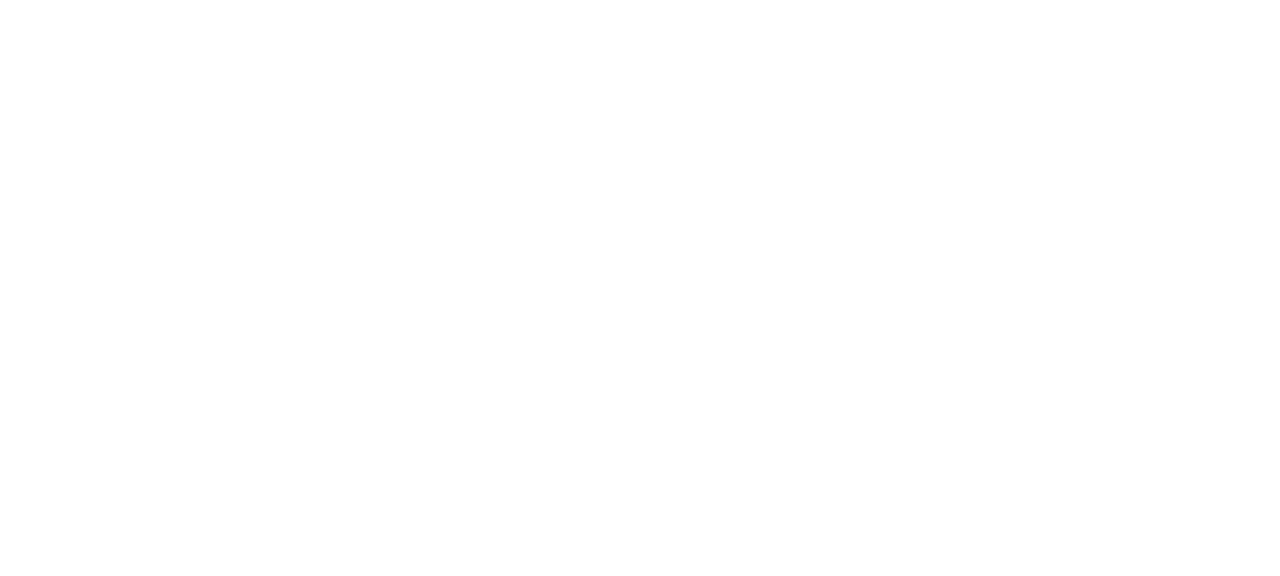
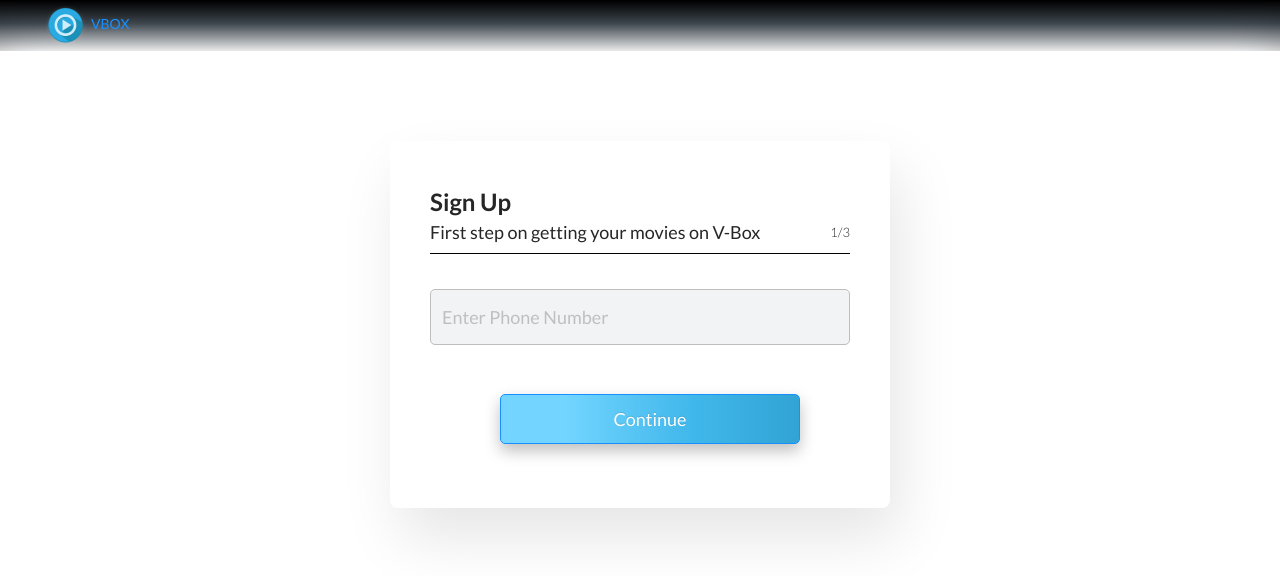
Before and after one commit to Clintjeez/v-box_producer, a React (Create React App) app: page /signup in a window 1280 px wide. Shown: the top 576 px of the page. Built offline with nearby package versions, Linux system fonts and the light colour scheme.

Commit message:
auth Ui updates

```diff
--- a/src/App.js
+++ b/src/App.js
@@ -16,7 +16,7 @@
           <Route exact path="/">
             <LandingPage />
           </Route>
-          <Route path="/login">
+          <Route path="/">
             <Auth />
           </Route>
         </Switch>
--- a/src/views/OnboardingPages/Auth.js
+++ b/src/views/OnboardingPages/Auth.js
@@ -2,6 +2,7 @@
 import { BrowserRouter as Router, Route, Switch } from "react-router-dom";
 import TopHeader from "./TopHeader";
 import Login from "./Login";
+import Signup from "./Signup";
 
 const Auth = () => {
   return (
@@ -9,7 +10,8 @@
       <TopHeader />
       <Router>
         <Switch>
-          <Route path="/" component={Login} />
+          <Route exact path="/login" component={Login} />
+          <Route exact path="/signup" component={Signup} />
         </Switch>
       </Router>
     </>
--- a/src/views/OnboardingPages/Login.js
+++ b/src/views/OnboardingPages/Login.js
@@ -9,8 +9,7 @@
   return (
     <div className="login">
       <section className="login-body">
-        <div className="container ">
-          <div className="d-flex">
+        <div className="container d-flex">
           <div className="form-wrapper">
             <div className="form-header">
               <p>Hi,</p>
@@ -45,10 +44,7 @@
                   },
                 ]}
               >
-                  <Input.Password
-                    placeholder="Password"
-                    className="auth-input"
-                  />
+                <Input.Password placeholder="Password" className="auth-input" />
               </Form.Item>
 
               <Form.Item name="remember" valuePropName="checked">
@@ -71,9 +67,9 @@
             </Link>
           </div>
           <p className="link-txt">
-              New to V-BOX? <Link to="/"> Sign up </Link> to upload your movies
+            New to V-BOX? <Link to="/signup"> Sign up </Link> to upload your
+            movies
           </p>
-          </div>
         </div>
       </section>
     </div>
--- /dev/null
+++ b/src/views/OnboardingPages/Signup.js
@@ -0,0 +1,64 @@
+import React from "react";
+import { Link } from "react-router-dom";
+import { Form, Input, Button, Checkbox } from "antd";
+
+import "./styles/Signup.scss";
+
+const Signup = () => {
+  return (
+    <div className="signup">
+      <div className="container d-flex">
+        <div className="form-wrapper">
+          <div className="form-header">
+            <div className="header-txt">
+              <h3>Sign Up</h3>
+              <p>First step on getting your movies on V-Box</p>
+            </div>
+            <div className="header-steps">
+              <p>1/3</p>
+            </div>
+          </div>
+          <Form
+            className="form-group"
+            name="login"
+            initialValues={{
+              remember: true,
+            }}
+            autoComplete="on"
+          >
+            <Form.Item
+              name="phone"
+              rules={[
+                {
+                  required: true,
+                  message: "Please input your phone number!",
+                },
+              ]}
+            >
+              <Input
+                className="auth-input"
+                style={{
+                  width: "100%",
+                }}
+                placeholder="Enter Phone Number"
+              />
+            </Form.Item>
+
+            <Form.Item
+              wrapperCol={{
+                offset: 4,
+                span: 12,
+              }}
+            >
+              <Button type="primary" htmlType="submit" className="auth-btn">
+                Continue
+              </Button>
+            </Form.Item>
+          </Form>
+        </div>
+      </div>
+    </div>
+  );
+};
+
+export default Signup;
--- /dev/null
+++ b/src/views/OnboardingPages/styles/Signup.scss
@@ -0,0 +1,84 @@
+.signup {
+  text-align: center;
+  padding: 40px;
+  .d-flex {
+    display: flex;
+    flex-direction: column;
+    align-items: center;
+  }
+  .form-wrapper {
+    width: 500px;
+    margin: 50px 0px;
+    padding: 40px;
+    box-shadow: 10px 30px 60px rgba(0, 0, 0, 0.1);
+    border-radius: 8px;
+
+    .form-header {
+      text-align: left;
+      border-bottom: #000000 solid 1px;
+      margin-bottom: 20px;
+      padding-bottom: 10px;
+      display: flex;
+      justify-content: space-between;
+      .header-txt {
+        p {
+          margin: 0;
+          font-weight: normal;
+          font-size: 18px;
+          line-height: 22px;
+        }
+        h3 {
+          font-weight: 600;
+          font-size: 24px;
+          line-height: 22px;
+          margin-top: 10px;
+          margin-bottom: 8px;
+        }
+      }
+      .header-steps {
+        margin-top: 40px;
+        p {
+          font-weight: 300;
+          font-size: 13px;
+          line-height: 22px;
+          margin-bottom: 0;
+        }
+      }
+    }
+
+    .form-group {
+      text-align: left;
+      .auth-input {
+        height: 56px;
+        width: 100%;
+        background: rgba(5, 36, 66, 0.05);
+        border: 1px solid #bdbdbd;
+        box-sizing: border-box;
+        border-radius: 5px;
+        font-size: 18px;
+        margin: 15px 0 5px 0;
+      }
+      #login_password.ant-input {
+        background: transparent;
+        font-size: 18px;
+      }
+      .auth-btn {
+        height: 50px;
+        width: 300px;
+        font-size: 18px;
+        background: linear-gradient(
+          90deg,
+          rgba(90, 206, 255, 0.85) 20.74%,
+          rgba(43, 175, 232, 0.9) 64.61%,
+          rgba(39, 159, 211, 0.95) 99.04%
+        );
+        box-shadow: 0px 7px 15px rgba(0, 0, 0, 0.25);
+        border-radius: 5px;
+        margin-top: 20px;
+      }
+    }
+  }
+  .link-txt {
+    font-size: 18px;
+  }
+}
```
Also changed, not shown: src/views/OnboardingPages/Verify.js (added, +13 -0 lines). Lines whose indentation alone changed are shown as unchanged.
